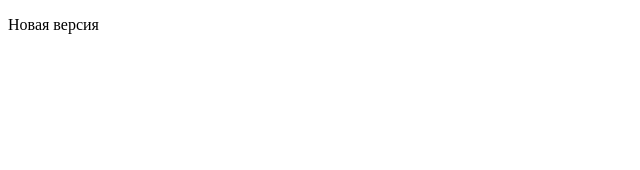
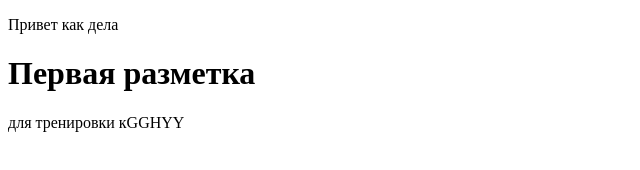
Before and after one commit to SabinaEmrakhova/first-project, a plain HTML site: page index.html in a window 1280 px wide. Shown: the whole page, without its empty margins (0-640 px from the left). Drawn offline with Linux system fonts and the light colour scheme.

Commit message:
HTML и CSS главной страницы

```diff
--- a/index.html
+++ b/index.html
@@ -1,11 +1,14 @@
 <!DOCTYPE html>
 <html lang="en">
-<head>
-    <meta charset="UTF-8">
-    <meta name="viewport" content="width=device-width, initial-scale=1.0">
+  <head>
+    <meta charset="UTF-8" />
+    <meta name="viewport" content="width=device-width, initial-scale=1.0" />
     <title>Document</title>
-</head>
-<body>
-    <p>Новая версия</p>
-</body>
+  </head>
+  <body>
+    <p>Привет как дела</p>
+    <h1>Первая разметка</h1>
+    <a>для тренировки</a>
+    <a>кGGHYY</a>
+  </body>
 </html>
--- a/style.css
+++ b/style.css
@@ -1,3 +1,4 @@
 body {
     background-color: aquamarine;
+    color: #000;
 }
```
Also changed, not shown: 2 other files.
